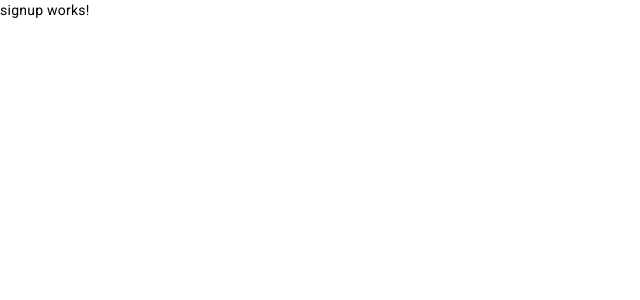
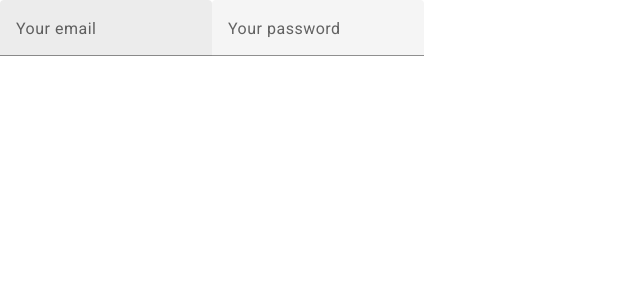
Before and after one commit to drgamss/angular_firebase, an Angular app: page /signup in a window 1280 px wide. Shown: the top 300 px of the page, without its empty margins (0-640 px from the left). Built offline with nearby package versions, Linux system fonts and the light colour scheme.

Commit message:
lesson 27

```diff
--- a/src/app/auth/signup/signup.component.html
+++ b/src/app/auth/signup/signup.component.html
@@ -1 +1,12 @@
-<p>signup works!</p>
+<Section>
+    <form>
+        <mat-form-field>
+            <mat-label>Your email</mat-label>
+            <input type="email" matInput>
+        </mat-form-field>
+        <mat-form-field>
+            <mat-label>Your password</mat-label>
+            <input type="password" matInput>
+        </mat-form-field>
+    </form>
+</Section>
--- a/src/app/material.module.ts
+++ b/src/app/material.module.ts
@@ -1,9 +1,11 @@
 import { NgModule } from "@angular/core";
 import { MatButtonModule } from '@angular/material/button';
 import { MatIconModule } from '@angular/material/icon';
+import { MatFormFieldModule } from '@angular/material/form-field';
+import { MatInputModule } from '@angular/material/input';
 
 @NgModule({
-    imports: [MatButtonModule, MatIconModule],
-    exports: [MatButtonModule, MatIconModule]
+    imports: [MatButtonModule, MatIconModule, MatFormFieldModule, MatInputModule],
+    exports: [MatButtonModule, MatIconModule, MatFormFieldModule, MatInputModule]
 })
 export class MaterialModule { }
```
